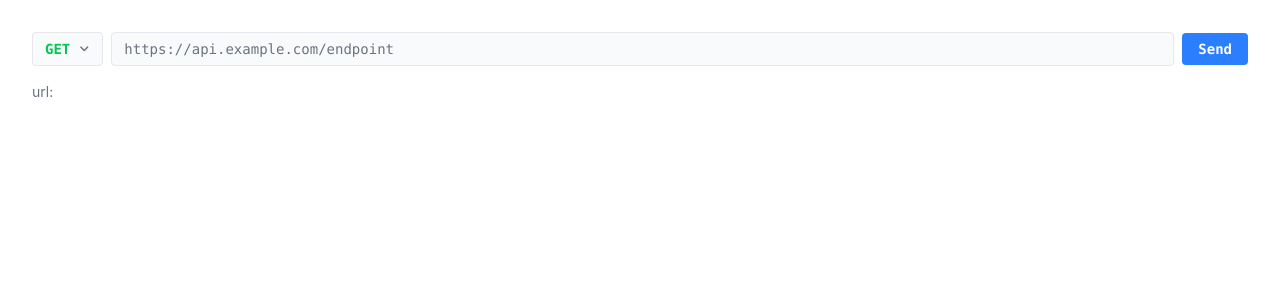
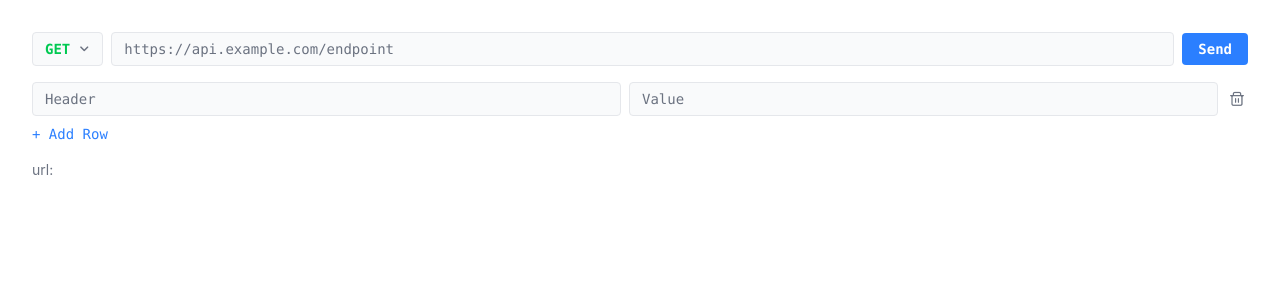
Before and after one commit to AndrewRatnikov/ReqLab, a Vue app: page / in a window 1280 px wide. Shown: the top 300 px of the page. Built offline with nearby package versions, Linux system fonts and the light colour scheme.

Commit message:
feat: add HeadersTab component for managing request headers in the UI

```diff
--- a/src/App.vue
+++ b/src/App.vue
@@ -2,9 +2,10 @@
 import MethodSelect from '@/components/request/MethodSelect.vue'
 import UrlBar from '@/components/request/UrlBar.vue'
 import SendButton from '@/components/request/SendButton.vue'
+import HeadersTab from '@/components/request/HeadersTab.vue'
 import { useFetchClient } from '@/composables/useFetchClient'
 
-const { method, url, loading, response, error, latencyMs, send, cancel } = useFetchClient()
+const { method, url, headers, loading, response, error, latencyMs, send, cancel } = useFetchClient()
 </script>
 
 <template>
@@ -18,6 +19,7 @@ const { method, url, loading, response, error, latencyMs, send, cancel } = useFe
         <UrlBar v-model="url" @send="send" />
         <SendButton :loading="loading" @send="send" @cancel="cancel" />
       </div>
+      <HeadersTab v-model="headers" />
       <p class="text-sm text-text-muted">url: {{ url }}</p>
       <p v-if="latencyMs !== null" class="text-sm text-text-muted">latency: {{ latencyMs }}ms</p>
       <pre v-if="response" class="text-xs">{{ response }}</pre>
--- /dev/null
+++ b/src/components/request/HeadersTab.vue
@@ -0,0 +1,72 @@
+<script setup lang="ts">
+import type { HeaderEntry } from '@/types/http'
+
+const props = defineProps<{
+  modelValue: HeaderEntry[]
+}>()
+
+const emit = defineEmits<{
+  'update:modelValue': [value: HeaderEntry[]]
+}>()
+
+const inputPt = {
+  root: {
+    class:
+      'w-full rounded border border-border bg-surface px-3 py-1.5 font-mono text-sm text-text-base placeholder:text-text-muted outline-none transition-colors focus:ring-2 focus:ring-blue-500 focus:ring-offset-1',
+  },
+}
+
+function updateRow(index: number, patch: Partial<HeaderEntry>) {
+  const next = props.modelValue.map((row, i) => (i === index ? { ...row, ...patch } : row))
+  emit('update:modelValue', next)
+}
+
+function addRow() {
+  emit('update:modelValue', [...props.modelValue, { key: '', value: '' }])
+}
+
+function removeRow(index: number) {
+  emit(
+    'update:modelValue',
+    props.modelValue.filter((_, i) => i !== index),
+  )
+}
+</script>
+
+<template>
+  <div class="flex flex-col gap-2">
+    <div v-for="(row, index) in modelValue" :key="index" class="flex items-center gap-2">
+      <PInputText
+        :model-value="row.key"
+        :pt="inputPt"
+        placeholder="Header"
+        class="flex-1"
+        @update:model-value="updateRow(index, { key: $event as string })"
+      />
+      <PInputText
+        :model-value="row.value"
+        :pt="inputPt"
+        placeholder="Value"
+        class="flex-1"
+        @update:model-value="updateRow(index, { value: $event as string })"
+      />
+      <button
+        type="button"
+        class="px-1 text-text-muted transition-colors hover:text-red-500"
+        aria-label="Delete header row"
+        @click="removeRow(index)"
+      >
+        <span class="pi pi-trash text-sm" aria-hidden="true" />
+      </button>
+    </div>
+    <button
+      type="button"
+      class="self-start font-mono text-sm text-blue-500 transition-colors hover:text-blue-600"
+      @click="addRow"
+    >
+      + Add Row
+    </button>
+  </div>
+</template>
+
+<style lang="scss" scoped></style>
```
Also changed, not shown: 1 other file (tests, documents, lock files or other folders).
